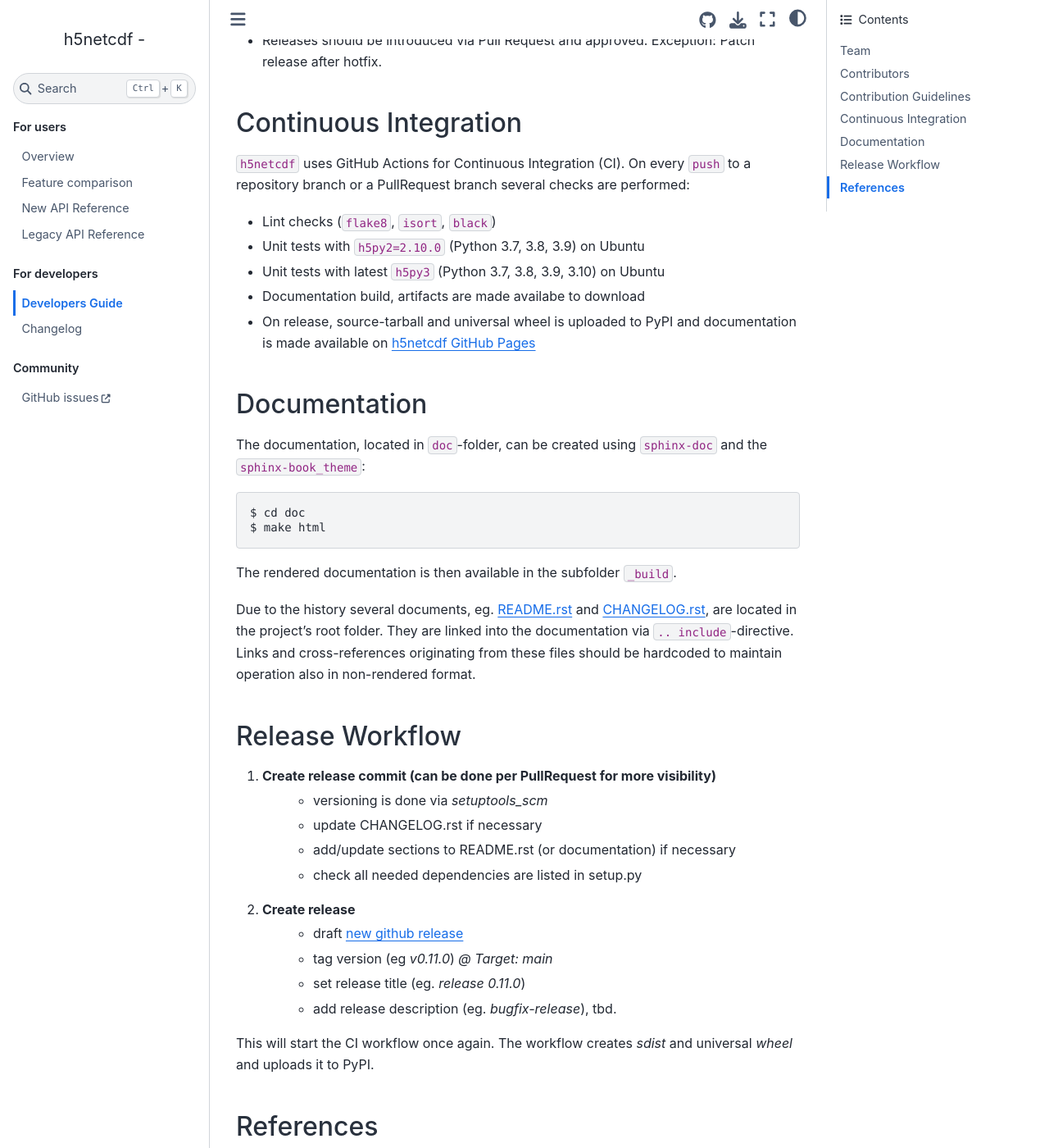
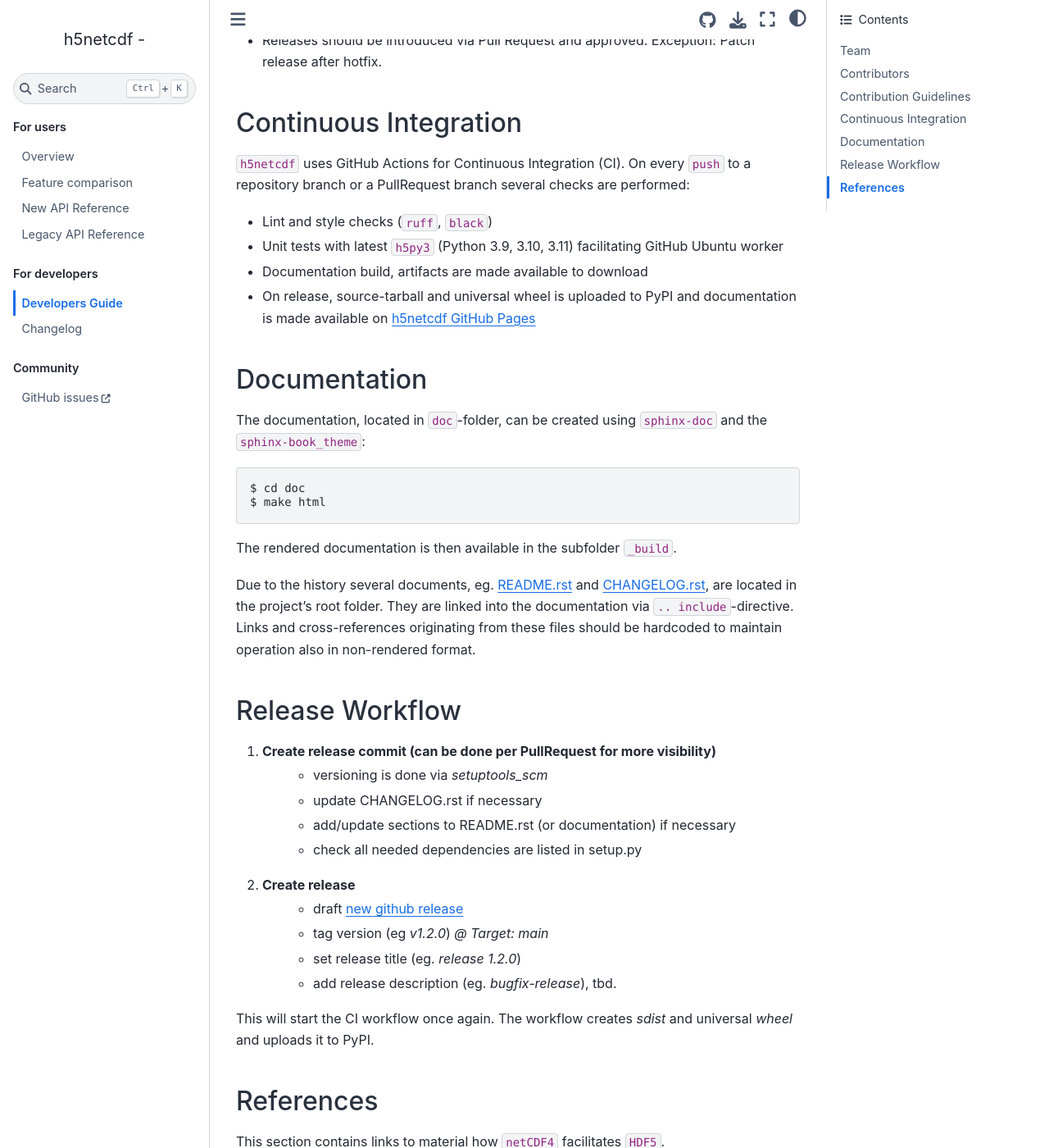
Before and after one commit to h5netcdf/h5netcdf, a Sphinx documentation site: the page built from doc/devguide.rst, in a window 1280 px wide and 1400 px high, scrolled down 1123 px. Shown: the whole window at 82% size. Built offline with Sphinx 7.4.7 and the Sphinx Book theme 1.1.4, drawn with Linux system fonts in a browser that asks for light colours; the version number could not be read and is left out.

```diff
--- a/doc/devguide.rst
+++ b/doc/devguide.rst
@@ -42,10 +42,9 @@ Continuous Integration
 ``h5netcdf`` uses GitHub Actions for Continuous Integration (CI). On every ``push`` to a repository branch
 or a PullRequest branch several checks are performed:
 
-- Lint checks (``flake8``, ``isort``, ``black``)
-- Unit tests with ``h5py2=2.10.0`` (Python 3.7, 3.8, 3.9) on Ubuntu
-- Unit tests with latest ``h5py3`` (Python 3.7, 3.8, 3.9, 3.10) on Ubuntu
-- Documentation build, artifacts are made availabe to download
+- Lint and style checks (``ruff``, ``black``)
+- Unit tests with latest ``h5py3`` (Python 3.9, 3.10, 3.11) facilitating GitHub Ubuntu worker
+- Documentation build, artifacts are made available to download
 - On release, source-tarball and universal wheel is uploaded to PyPI and documentation is made available
   on `h5netcdf GitHub Pages`_
 
@@ -78,8 +77,8 @@ Release Workflow
     * check all needed dependencies are listed in setup.py
 2. Create release
     * draft `new github release`_
-    * tag version (eg `v0.11.0`) `@ Target: main`
-    * set release title (eg. `release 0.11.0`)
+    * tag version (eg `v1.2.0`) `@ Target: main`
+    * set release title (eg. `release 1.2.0`)
     * add release description (eg. `bugfix-release`), tbd.
 
 This will start the CI workflow once again. The workflow creates `sdist` and universal `wheel` and uploads it to PyPI.
--- a/doc/index.rst
+++ b/doc/index.rst
@@ -45,7 +45,7 @@ via `h5py`_ or `h5pyd`_, without relying on the Unidata netCDF library.
 History
 -------
 
-The project was started in early 2015. The first commit was made on on 7th of April in 2015
+The project was started in early 2015. The first commit was made on 7th of April in 2015
 by Stephan Hoyer. The first `official` ``h5netcdf`` announcement was made by Stephan on the
 `xarray issue tracker`_ only one day later.
 
--- a/environment.yml
+++ b/environment.yml
@@ -2,6 +2,6 @@ name: h5netcdf
 channels:
 - conda-forge
 dependencies:
-  - python>=3.8
+  - python>=3.9
   - h5py
   - packaging
```
Also changed, not shown: CHANGELOG.rst (+4 -4 lines), 1 other file.
